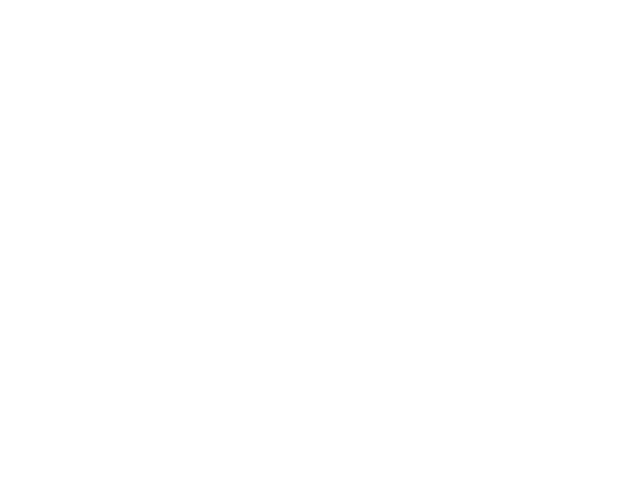
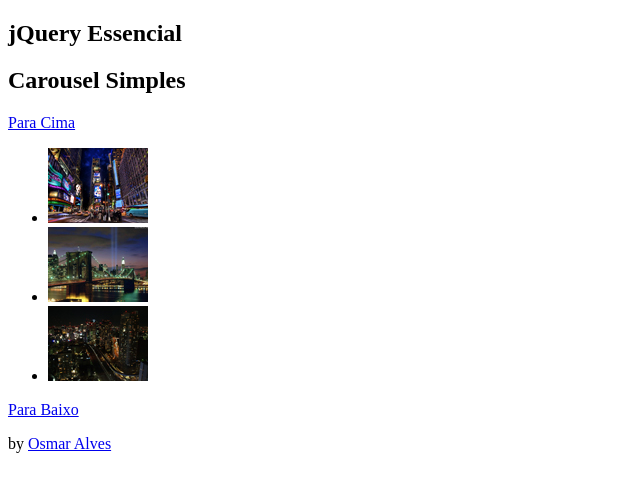
Before and after one commit to osmaralves/carousel-simples, a plain HTML site: page index.html in a window 1280 px wide. Shown: the whole page, without its empty margins (0-640 px from the left). Drawn offline with Linux system fonts and the light colour scheme.

Commit message:
HTML inicial

```diff
--- a/index.html
+++ b/index.html
@@ -5,5 +5,29 @@
 </head>
 
 <body>
+    <section>
+        <header>
+            <h1>jQuery Essencial</h1>
+            <h2>Carousel Simples</h2>
+        </header>
+
+        <div id="carousel">
+            <a href="#" class="up">Para Cima</a>
+
+            <div class="wrapper">
+                <ul>
+                    <li><img src="images/thumbs/image-1.jpg" /></li>
+                    <li><img src="images/thumbs/image-2.jpg" /></li>
+                    <li><img src="images/thumbs/image-3.jpg" /></li>
+                </ul>
+            </div>
+
+            <a href="#" class="down">Para Baixo</a>
+        </div>
+    </section>
+
+    <footer>
+        <p>by <a href="http://osmaralves.com/" title="Osmar Alves">Osmar Alves</a></p>
+    </footer>
 </body>
 </html>
```
